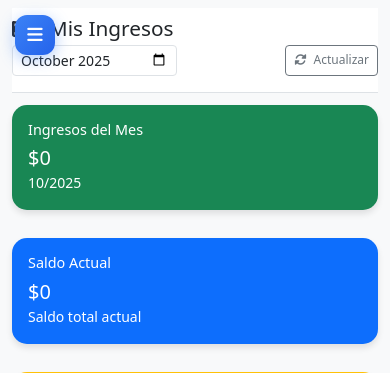
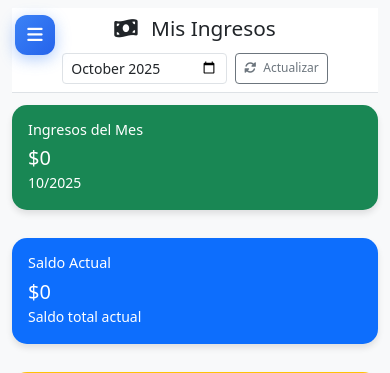
Before and after one commit to DavidGR0788/presupuesto, a Flask app: page /income/ in a window 390 px wide. Shown: the top 373 px of the page. Run offline with Flask 3, Linux system fonts and the light colour scheme; the visitor is signed in with stand-in values (Sample User, id 1); data that the repository does not hold is empty; parts of the project's set-up code (start-up, migrations or seed data) failed here and were passed over.

Commit message:
Se corrige el texto en incomes movil

```diff
--- a/templates/incomes/index.html
+++ b/templates/incomes/index.html
@@ -3,12 +3,16 @@
 {% block title %}Ingresos - Presupuesto Personal{% endblock %}
 
 {% block content %}
+<!-- ✅ MODIFICADO: Header centrado en móvil -->
 <div class="d-flex justify-content-between flex-wrap flex-md-nowrap align-items-center pt-3 pb-2 mb-3 border-bottom">
+    <div class="col-12 col-md-6 text-center text-md-start mb-2 mb-md-0">
         <h1 class="h2">
             <i class="fas fa-money-bill-wave me-2"></i>
             Mis Ingresos
         </h1>
-    <div class="btn-toolbar mb-2 mb-md-0">
+    </div>
+    <div class="col-12 col-md-6 text-center text-md-end">
+        <div class="btn-toolbar justify-content-center justify-content-md-end">
             <!-- Selector de Mes/Año -->
             <div class="me-2">
                 <input type="month"
@@ -21,6 +25,7 @@
                 <i class="fas fa-sync-alt me-1"></i>
                 Actualizar
             </button>
+        </div>
     </div>
 </div>
 
@@ -269,6 +274,29 @@
     }
 }
 
+/* ✅ NUEVO: Estilos para centrar header en móvil */
+@media (max-width: 767.98px) {
+    .d-flex.justify-content-between.flex-wrap.flex-md-nowrap.align-items-center.pt-3.pb-2.mb-3.border-bottom {
+        flex-direction: column;
+        text-align: center;
+    }
+
+    .d-flex.justify-content-between.flex-wrap.flex-md-nowrap.align-items-center.pt-3.pb-2.mb-3.border-bottom h1.h2 {
+        width: 100%;
+        text-align: center;
+        margin-bottom: 1rem;
+    }
+
+    .btn-toolbar {
+        width: 100%;
+        justify-content: center !important;
+    }
+
+    .btn-toolbar .me-2 {
+        margin-right: 0.5rem !important;
+    }
+}
+
 /* Mejoras para móviles */
 @media (max-width: 991.98px) {
     .income-container {
```
Lines whose indentation alone changed are shown as unchanged.
